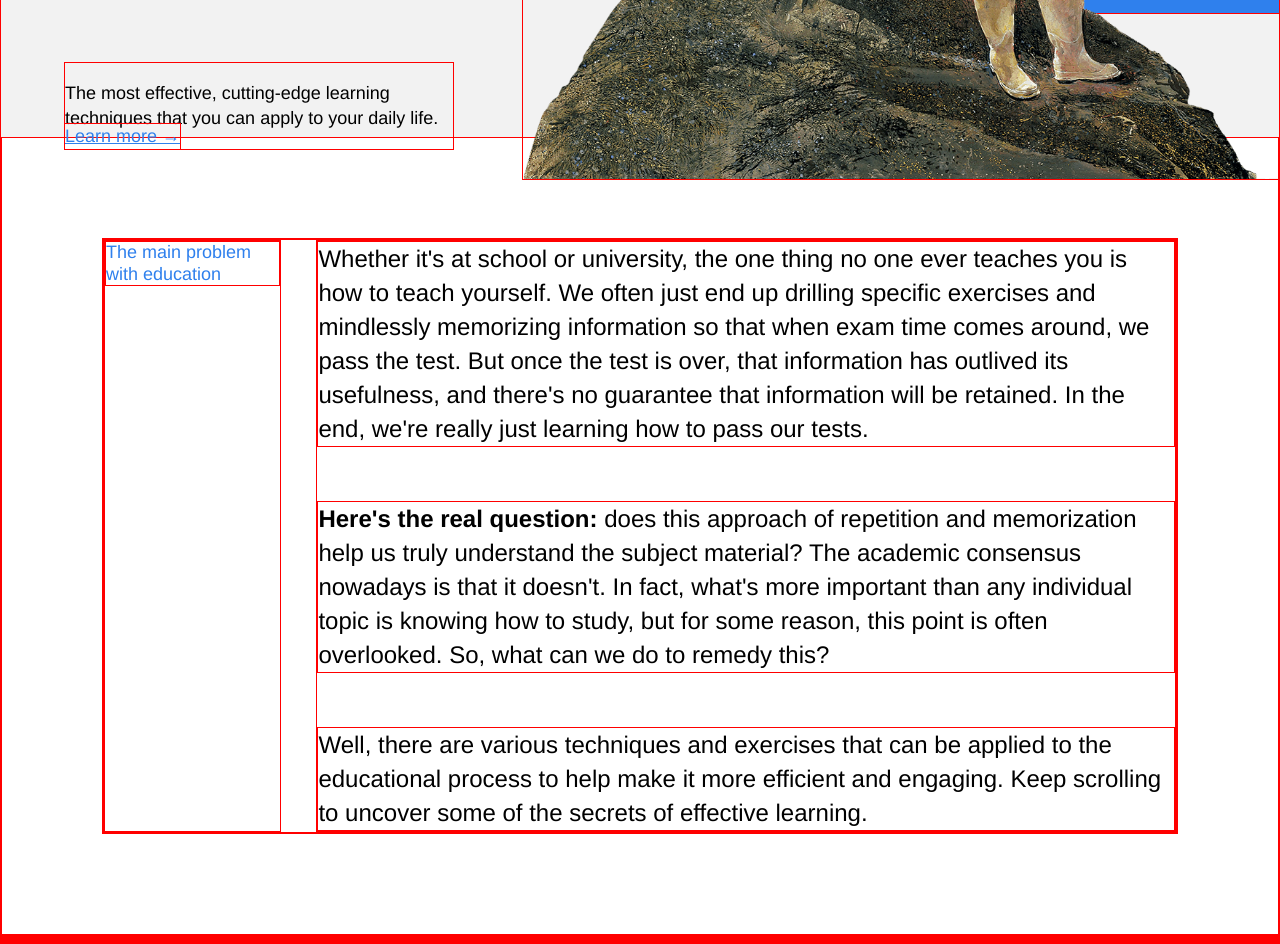
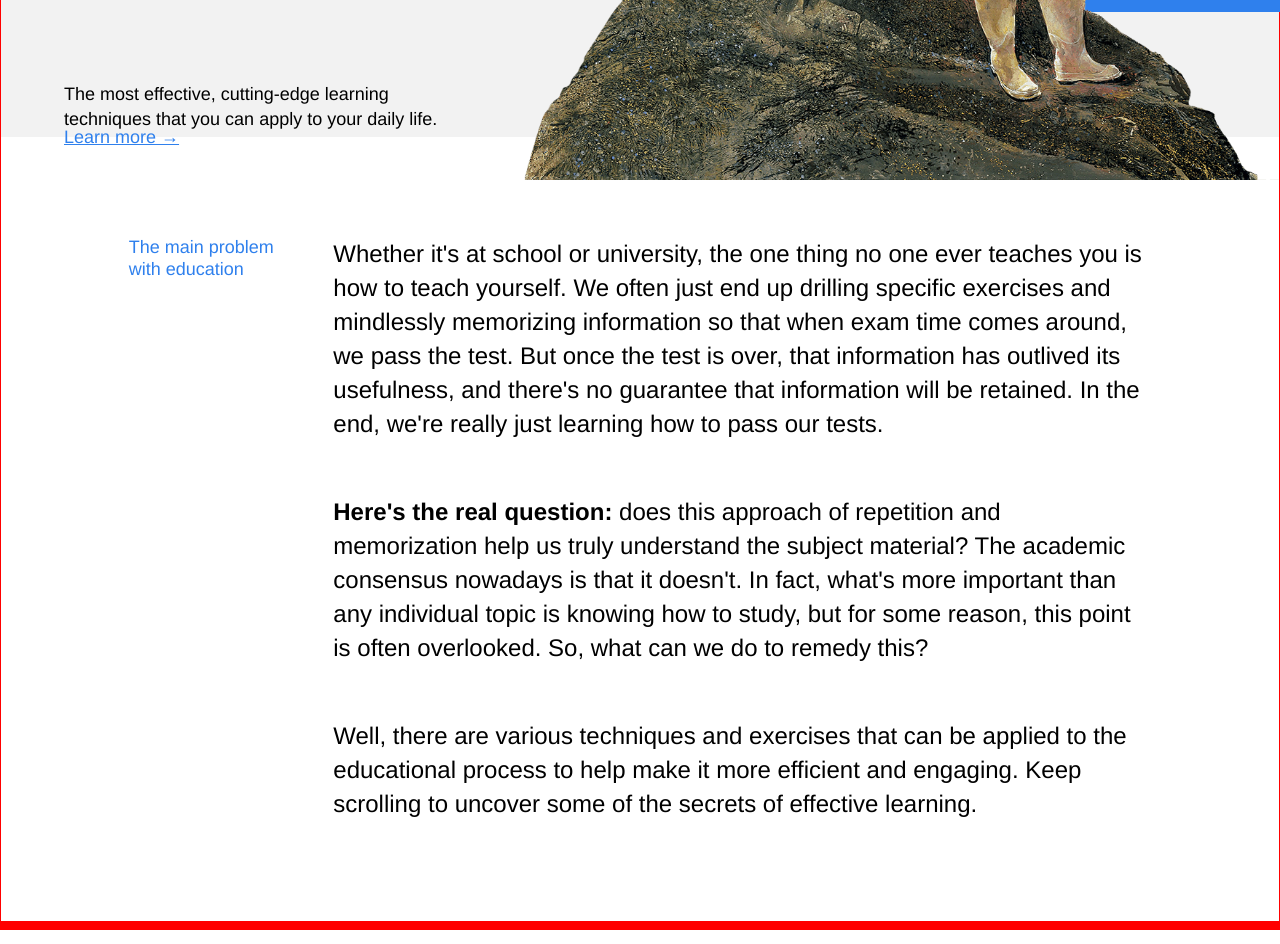
Before and after one commit to YakovBilbil/web_project_1, a plain HTML site: page index.html in a window 1280 px wide. Shown: the part 620-1564 px from the top of the page. Drawn offline with Linux system fonts and the light colour scheme.

Commit message:
description update

```diff
--- a/index.html
+++ b/index.html
@@ -12,50 +12,50 @@
 <body>
   <div class="page border">
     <header class="header">
-      <div class="logo logo_place_header border">
+      <div class="logo logo_place_header">
         <img class="block__image" src="./images/logo_place_header.png" alt="Practicum logo">
       </div>
-      <div class="header__title border">
+      <div class="header__title">
         <p>Learning How to Learn</p> <!--How to do h1 and keep font size-->
       </div>
-      <div class="header__subtitle border">
+      <div class="header__subtitle">
         <p>The most effective, cutting-edge learning
 techniques that you can apply to your daily life.
         </p>
       </div>
-      <div class="header__link border">
+      <div class="header__link">
         <a class="link" href=# target="_blank">Learn more &#8594; </a> <!--need arrow-->
       </div>
-      <div class="header__main-illustration border">
+      <div class="header__main-illustration">
         <img class="block__image" src="./images/header-image.png" alt="A woman stands on a mountaintop">
       </div>
-      <div class="header__square-pic border">
+      <div class="header__square-pic">
       </div>
     </header>
-    <main class="content border">
-      <section class="description border">
-        <div class="two-columns border">
-          <div class="two-columns__brief border">
-            <p class="no-top-margin border">
+    <main class="content">
+      <section class="description">
+        <div class="two-columns">
+          <div class="two-columns__brief">
+            <p class="no-top-margin">
             The main problem
 with education
             </p>
           </div>
-          <div class="two-columns__main-text border">
-            <p class="two-columns__paragraph no-top-margin border">
+          <div class="two-columns__main-text">
+            <p class="two-columns__paragraph no-top-margin">
             Whether it's at school or university, the one thing no one ever teaches you is how to teach
 yourself. We often just end up drilling specific exercises and mindlessly memorizing information
 so that when exam time comes around, we pass the test. But once the test is over, that
 information has outlived its usefulness, and there's no guarantee that information will be
 retained. In the end, we're really just learning how to pass our tests.
             </p>
-            <p class="two-columns__paragraph border">
+            <p class="two-columns__paragraph">
               <span class="two-columns__span-accent">Here's the real question:</span> does this approach of repetition and memorization help us truly
 understand the subject material? The academic consensus nowadays is that it doesn't. In fact,
 what's more important than any individual topic is knowing how to study, but for some reason,
 this point is often overlooked. So, what can we do to remedy this?
             </p>
-            <p class="two-columns__paragraph no-bottom-margin border">
+            <p class="two-columns__paragraph no-bottom-margin">
             Well, there are various techniques and exercises that can be applied to the educational process
 to help make it more efficient and engaging. Keep scrolling to uncover some of the secrets of
 effective learning.
--- a/styles/style.css
+++ b/styles/style.css
@@ -117,10 +117,15 @@
 .content {}
 
 .description {
-    margin: 100px 100px;
+    display: flex;
+    justify-content: center;
+    width: 100%;
+    margin-top: 100px;
+    margin-bottom: 100px;
 }
 
 .two-columns {
+    width: 80%;
     min-width: 784px;
     display: flex;
     flex-direction: row;
@@ -134,7 +139,6 @@
     font-weight: normal;
     color: #2F80ED;
     margin-top: 0px;
-    /* can't solve the problem of the margins of the text */
 }
 
 .two-columns__main-text {
```
